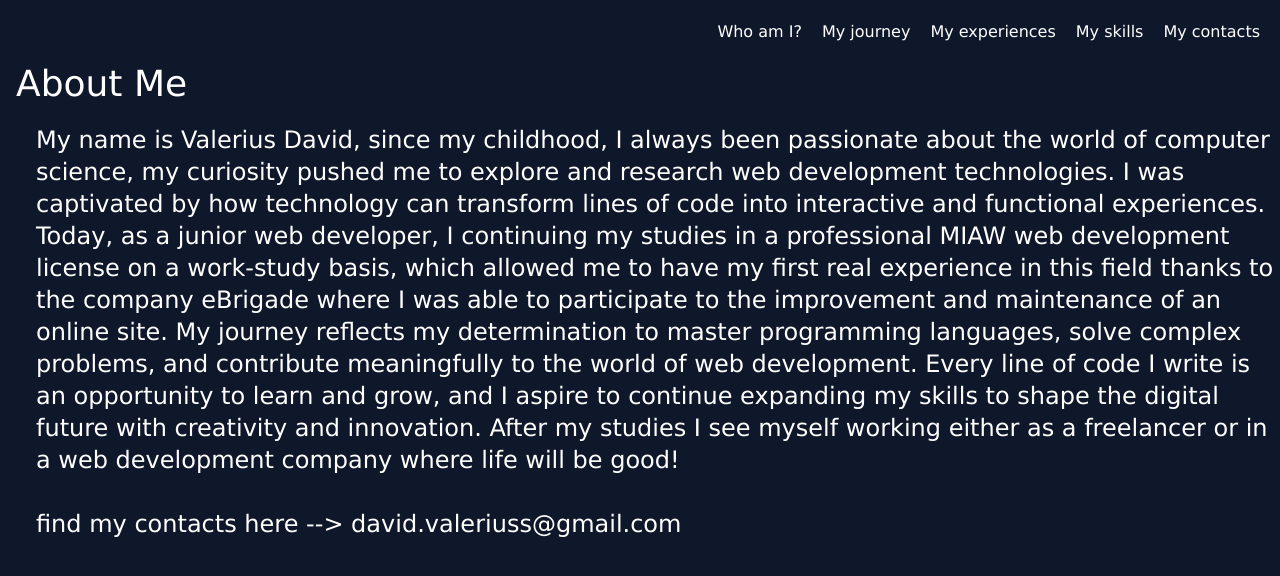
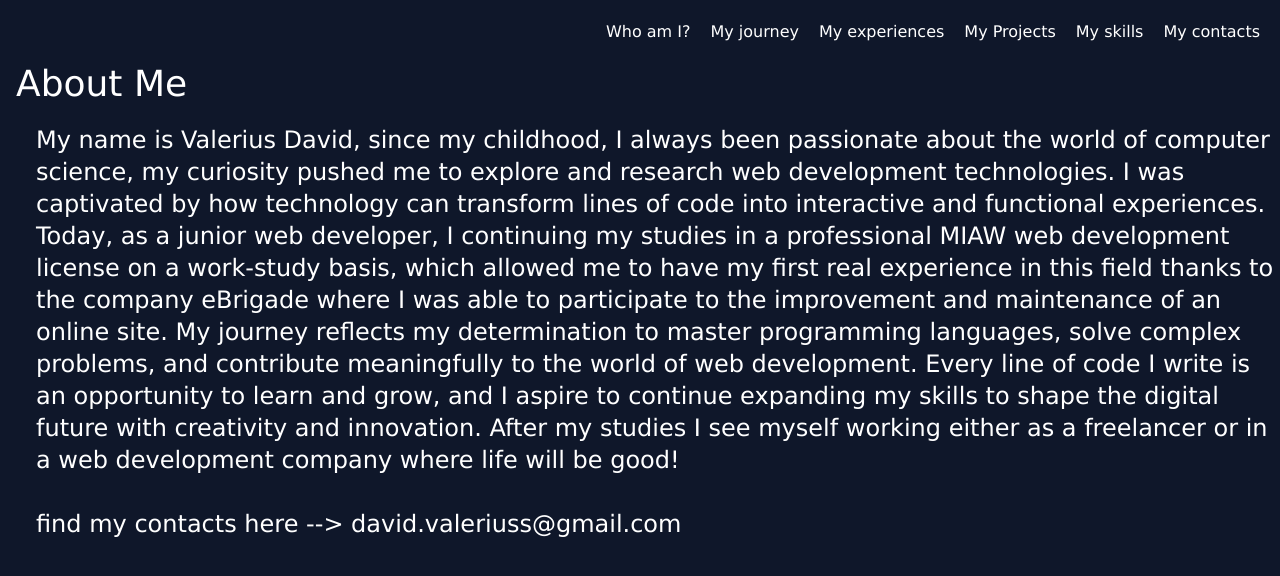
Before and after one commit to githubdavi/Portfolio.github.io, a plain HTML site: page pages/About.html in a window 1280 px wide. Drawn offline with Linux system fonts and the light colour scheme; some packages are replaced by stand-ins of ours; a script that the page names is missing.

Commit message:
Update About.html

```diff
--- a/pages/About.html
+++ b/pages/About.html
@@ -15,7 +15,8 @@
     <a href="../index.html#Presentation"><button class="BttnAcceuil">Who am I?</button></a>
     <a href="../index.html#SectParcours"><button class="BttnAcceuil">My journey</button></a>
     <a href="../index.html#MesXp"><button class="BttnAcceuil">My experiences</button></a>
-    <a href="#competences"><button class="BttnAcceuil">My skills</button></a>
+    <a href="../pages/MesProjets.html"><button class="BttnAcceuil">My Projects</button></a>
+    <a href="../pages/MesProjets.html#competences"><button class="BttnAcceuil">My skills</button></a>
     <a href="../index.html#Contacts"><button class="BttnAcceuil">My contacts</button></a>
 </nav>
     <h1 class=" ml-4 text-4xl text-white">About Me</h1>
```
